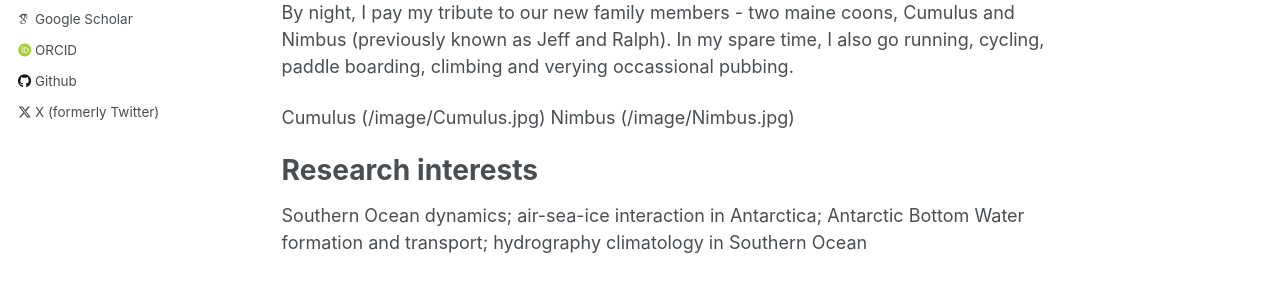
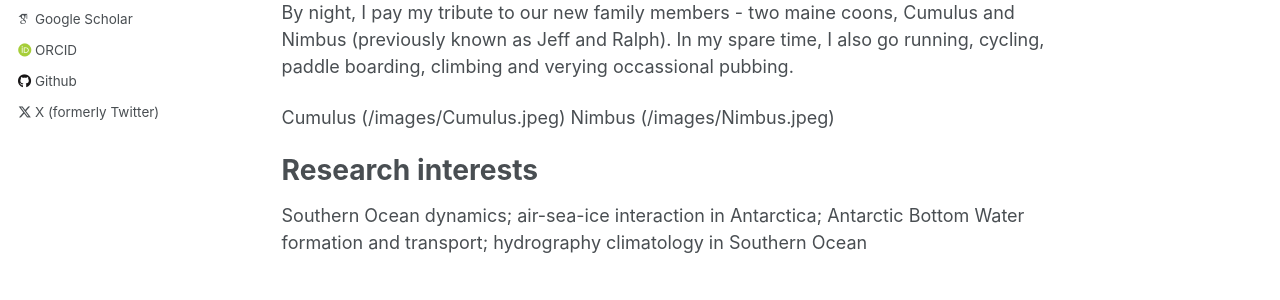
Before and after one commit to ShenjieZhouBAS/ShenjieZhouBAS.github.io, a Jekyll site: the page built from _pages/about.md, in a window 1280 px wide and 1248 px high. Shown: the part 570-870 px from the top of the window. Built offline with Jekyll 4.4.1, drawn with Linux system fonts in a browser that asks for light colours; some web fonts are replaced.

Commit message:
Update about.md

```diff
--- a/_pages/about.md
+++ b/_pages/about.md
@@ -14,9 +14,9 @@ By night, I pay my tribute to our new family members - two maine coons, Cumulus
 
 
 Cumulus
-(/image/Cumulus.jpg)
+(/images/Cumulus.jpeg)
 Nimbus
-(/image/Nimbus.jpg)
+(/images/Nimbus.jpeg)
 
 
 Research interests
```
